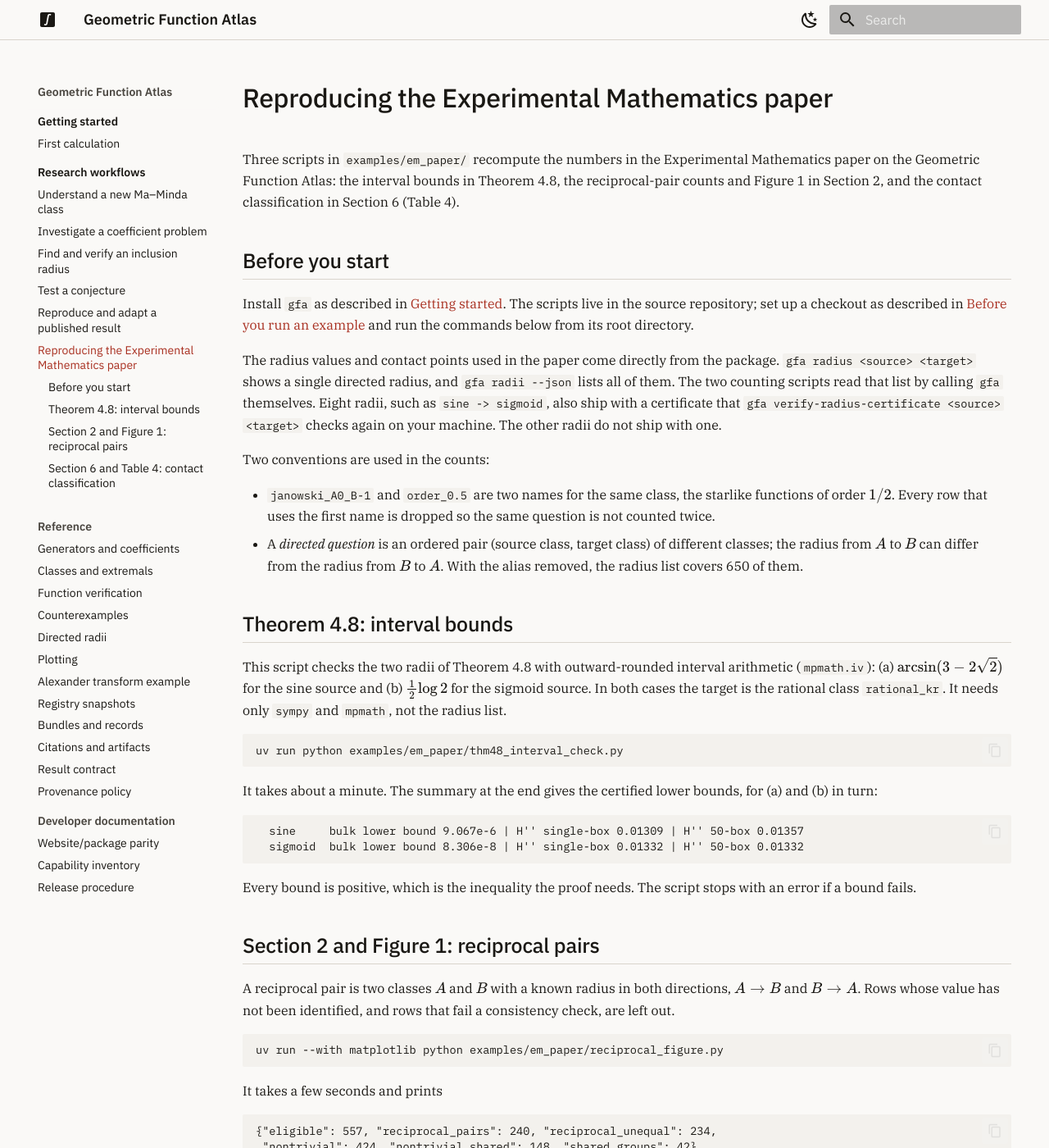
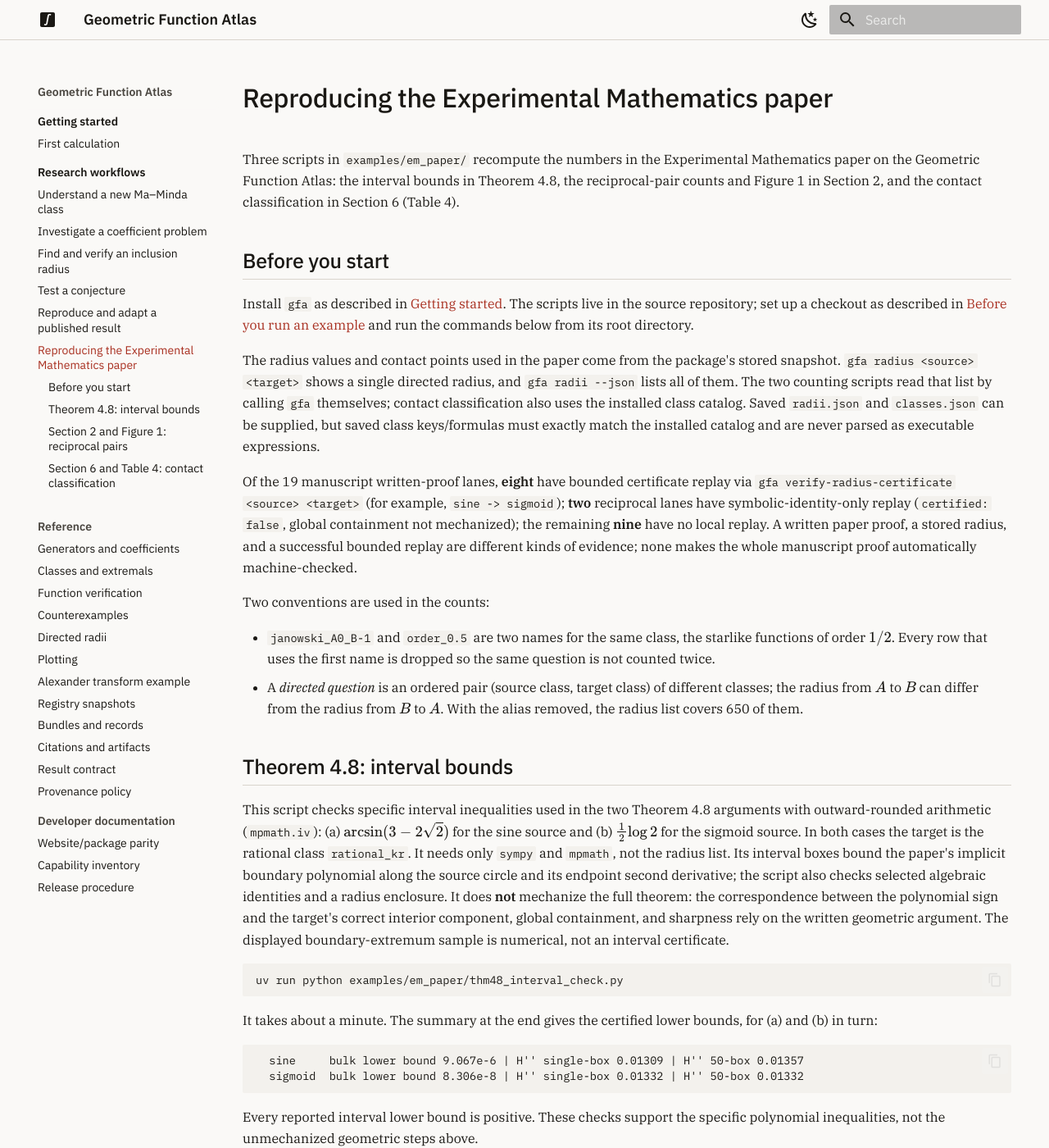
Before and after one commit to Prasanna28Devadiga/geometric-function-atlas, an MkDocs documentation site: the page built from docs/workflows/em_paper.md, in a window 1280 px wide and 1400 px high. Shown: the whole window at 82% size. Built offline with MkDocs 1.6.1 and Material for MkDocs 9.7.7, drawn with Linux system fonts in a browser that asks for light colours; some of the changed text lies outside the part shown.

````diff
--- a/docs/workflows/em_paper.md
+++ b/docs/workflows/em_paper.md
@@ -12,12 +12,21 @@
 [Before you run an example](README.md#before-you-run-an-example) and run the
 commands below from its root directory.
 
-The radius values and contact points used in the paper come directly from the
-package. `gfa radius <source> <target>` shows a single directed radius, and
-`gfa radii --json` lists all of them. The two counting scripts read that list
-by calling `gfa` themselves. Eight radii, such as `sine -> sigmoid`, also ship
-with a certificate that `gfa verify-radius-certificate <source> <target>`
-checks again on your machine. The other radii do not ship with one.
+The radius values and contact points used in the paper come from the package's
+stored snapshot. `gfa radius <source> <target>` shows a single directed radius,
+and `gfa radii --json` lists all of them. The two counting scripts read that
+list by calling `gfa` themselves; contact classification also uses the installed
+class catalog. Saved `radii.json` and `classes.json` can be supplied, but saved
+class keys/formulas must exactly match the installed catalog and are never
+parsed as executable expressions.
+
+Of the 19 manuscript written-proof lanes, **eight** have bounded certificate
+replay via `gfa verify-radius-certificate <source> <target>` (for example,
+`sine -> sigmoid`); **two** reciprocal lanes have symbolic-identity-only replay
+(`certified: false`, global containment not mechanized); the remaining **nine**
+have no local replay. A written paper proof, a stored radius, and a successful
+bounded replay are different kinds of evidence; none makes the whole manuscript
+proof automatically machine-checked.
 
 Two conventions are used in the counts:
 
@@ -30,11 +39,18 @@
 
 ## Theorem 4.8: interval bounds
 
-This script checks the two radii of Theorem 4.8 with outward-rounded interval
-arithmetic (`mpmath.iv`):
+This script checks specific interval inequalities used in the two Theorem 4.8
+arguments with outward-rounded arithmetic (`mpmath.iv`):
 (a) $\arcsin(3-2\sqrt2)$ for the sine source and (b) $\tfrac12\log 2$ for the
 sigmoid source. In both cases the target is the rational class `rational_kr`.
-It needs only `sympy` and `mpmath`, not the radius list.
+It needs only `sympy` and `mpmath`, not the radius list. Its interval boxes
+bound the paper's implicit boundary polynomial along the source circle and
+its endpoint second derivative; the script also checks selected algebraic
+identities and a radius enclosure. It does **not** mechanize the full theorem:
+the correspondence between the polynomial sign and the target's correct
+interior component, global containment, and sharpness rely on the written
+geometric argument. The displayed boundary-extremum sample is numerical,
+not an interval certificate.
 
 ```bash
 uv run python examples/em_paper/thm48_interval_check.py
@@ -48,8 +64,8 @@
   sigmoid  bulk lower bound 8.306e-8 | H'' single-box 0.01332 | H'' 50-box 0.01332
 ```
 
-Every bound is positive, which is the inequality the proof needs. The script
-stops with an error if a bound fails.
+Every reported interval lower bound is positive. These checks support the
+specific polynomial inequalities, not the unmechanized geometric steps above.
 
 ## Section 2 and Figure 1: reciprocal pairs
 
@@ -78,14 +94,17 @@
 ## Section 6 and Table 4: contact classification
 
 The remaining directed questions are those not proved in the paper, with a
-radius below 1, and passing the package's consistency check. For each one,
-this script records where the source image first meets the target boundary:
-on the real axis or off it. For real-axis contacts, it also checks the signs of
+radius below 1, and passing the package's consistency check. This script
+groups them by the snapshot's stored contact mode (real axis or off axis); it
+does **not** independently search for the first boundary contact or establish
+that the stored contact realizes the global inclusion radius. It compares an
+axis-root heuristic against stored values, without proving smallest-root or
+global containment claims. For real-axis contacts, it also checks the signs of
 the first 22 Taylor coefficients of $\psi=\phi_2^{-1}\circ\phi_1$, where
 $\phi_1$ is the source generator and $\phi_2$ the target generator. When all
-signs agree (after adjusting for the side of the contact), the majorant bound
-of Lemma 4.1 is exact at the contact point. This is evidence from 22
-coefficients, not a proof for all orders.
+signs agree (after adjusting for the side of the contact), this is finite-order
+evidence compatible with the majorant bound of Lemma 4.1 being exact at the
+contact point; it does not prove the sign condition at all orders.
 
 ```bash
 uv run python examples/em_paper/contact_classification.py
````
Also changed, not shown: 2 other files.
